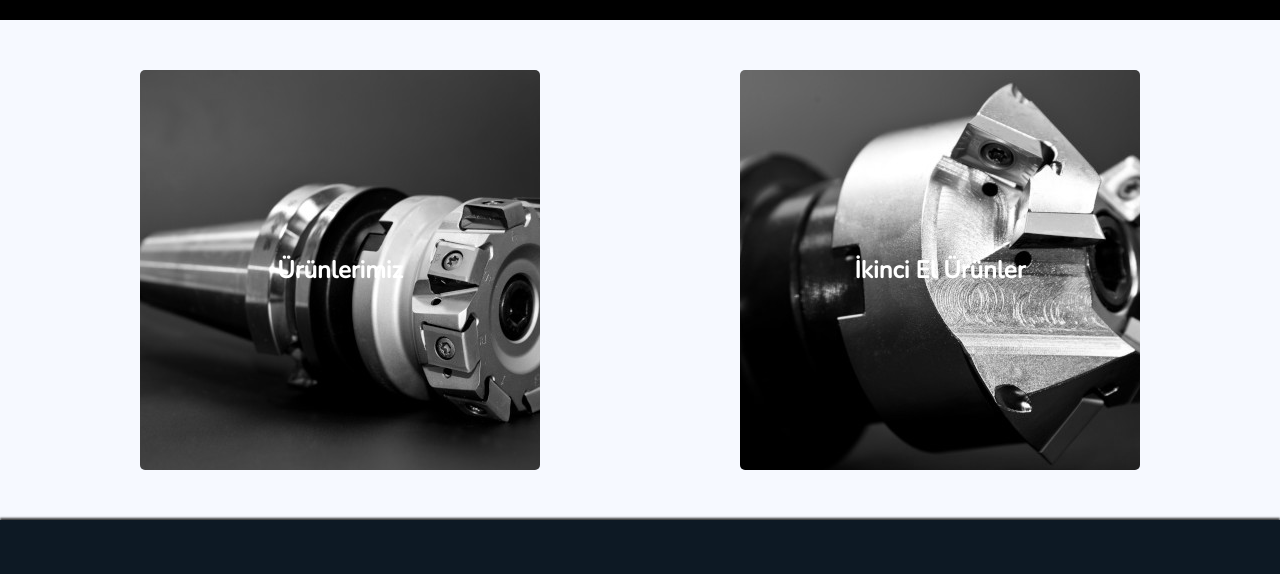
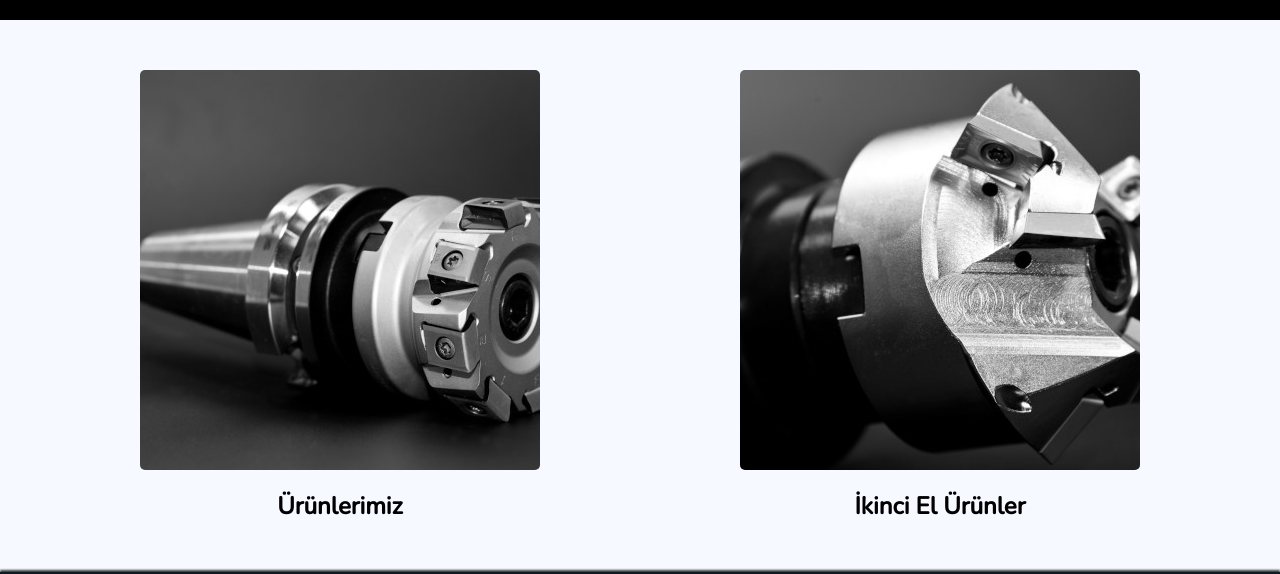
Before and after one commit to alrenU/website-ahmet-unal-makina, a website: page public/products.html in a window 1280 px wide. Shown: the part 200-774 px from the top of the page. Drawn offline with Linux system fonts and the light colour scheme.

Commit message:
Our products section re-styled, content.js renamed as scroll.js.

```diff
--- a/public/assets/css/products.css
+++ b/public/assets/css/products.css
@@ -23,24 +23,20 @@
 #products .container {
     width: 90%;
     padding-block: 50px;
-    gap: 30px;
+    gap: 80px;
 
     display: flex;
     flex-direction: column;
     justify-content: space-around;
 }
 
-#products .container div {
+.our-products,
+.secon-hand-products {
+    display: flex;
+    flex-direction: column;
+    align-items: center;
+
     width: 100%;
-    height: 400px;
-    display: flex;
-
-    align-items: center;
-    justify-content: center;
-    border-radius: 5px;
-    background-color: cadetblue;
-    color: white;
-
     cursor: pointer;
     transition: all 0.5s;
 
@@ -49,27 +45,34 @@
     }
 }
 
-.our-products, .secon-hand-products {
+.our-products div,
+.secon-hand-products div {
+    width: 100%;
+    padding-bottom: 100%;
+
     object-fit: cover;
     background-position: center center;
     background-repeat: no-repeat;
+
     filter: grayscale(100);
+    margin-bottom: 20px;
+    border-radius: 5px;
 }
 
-.our-products {
+.our-products div {
     background-image: url("../img/products-500x500.jpg");
+
+    &:hover {
+        filter: grayscale(0);
+    }
 }
 
-.our-products:hover {
-    filter: grayscale(0);
-}
+.secon-hand-products div {
+    background-image: url("../img/second-hand-products-500x500.jpg");
 
-.secon-hand-products {
-    background-image: url("../img/second-hand-products-500x500.jpg");
-}
-
-.secon-hand-products:hover {
-    filter: grayscale(0);
+    &:hover {
+        filter: grayscale(0);
+    }
 }
 
 
@@ -82,8 +85,9 @@
         gap: unset;
     }
 
-    #products .container div {
+    .our-products div, .secon-hand-products div {
         width: 400px;
         height: 400px;
+        padding-bottom: unset;
     }
 }
--- a/public/products.html
+++ b/public/products.html
@@ -80,10 +80,12 @@
 
         <div class="container">
             <div class="our-products">
+                <div></div>
                 <h2>Ürünlerimiz</h2>
             </div>
 
             <div class="secon-hand-products">
+                <div></div>
                 <h2>İkinci El Ürünler</h2>
             </div>
         </div>
```
Also changed, not shown: public/assets/js/content.js (deleted, +0 -26 lines), public/assets/js/scroll.js (added, +28 -0 lines), public/index.html (+1 -1 lines).
